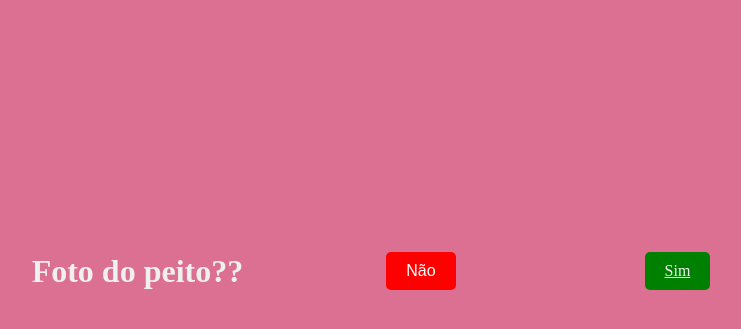
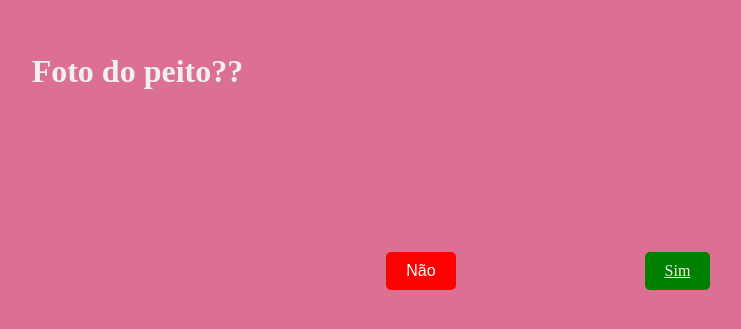
Before and after one commit to Cqzz592/foto, a plain HTML site: page index.html in a window 1280 px wide. Shown: the part 129-458 px from the top of the page, without its empty margins (219-960 px from the left). Drawn offline with Linux system fonts and the light colour scheme.

Commit message:
Update index.html

```diff
--- a/index.html
+++ b/index.html
@@ -42,6 +42,10 @@
             border: none;
             border-radius: 5px;
         }
+        body header {
+            position: relative;
+            bottom: 200px;
+        }
     </style>
 </head>
 <body>
```
